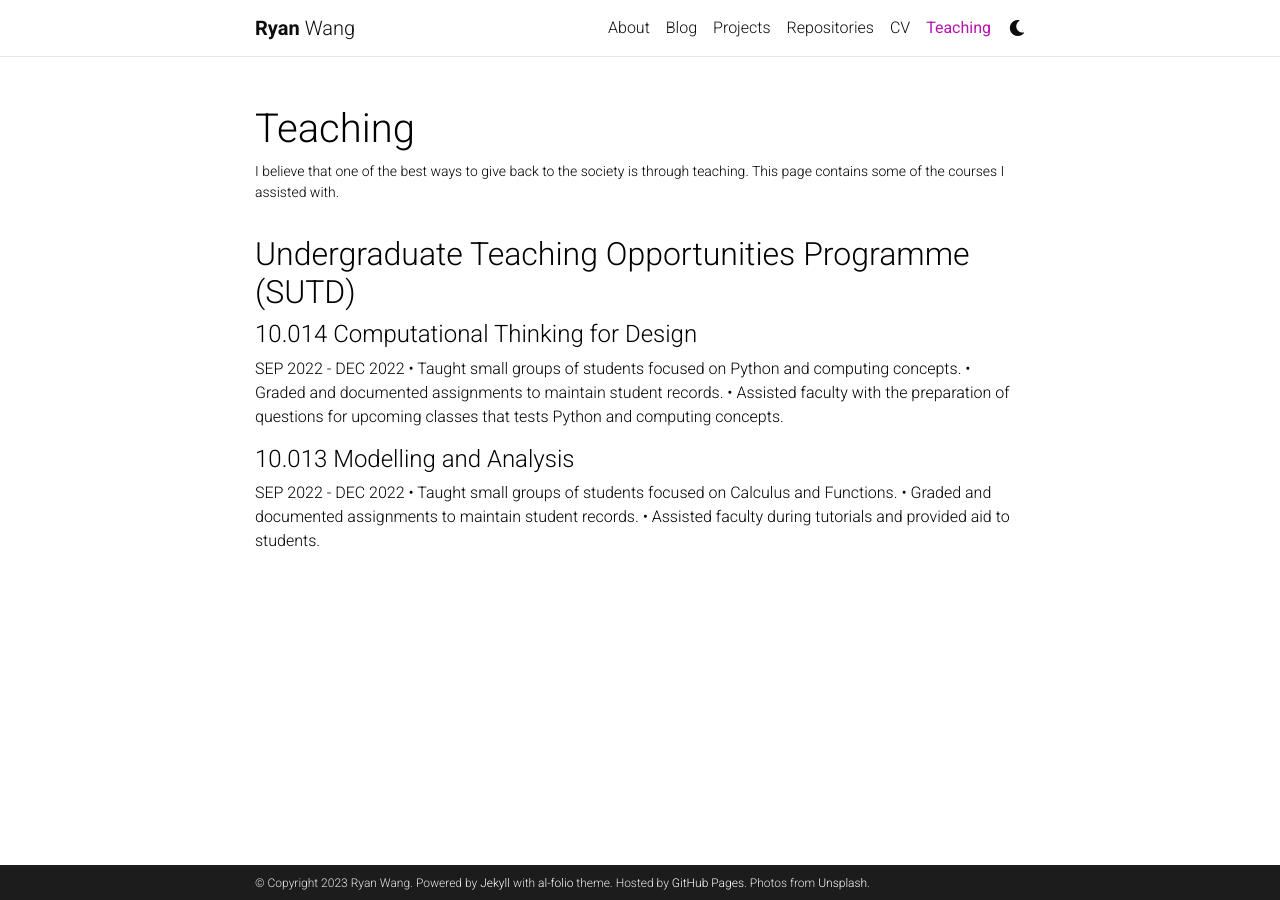
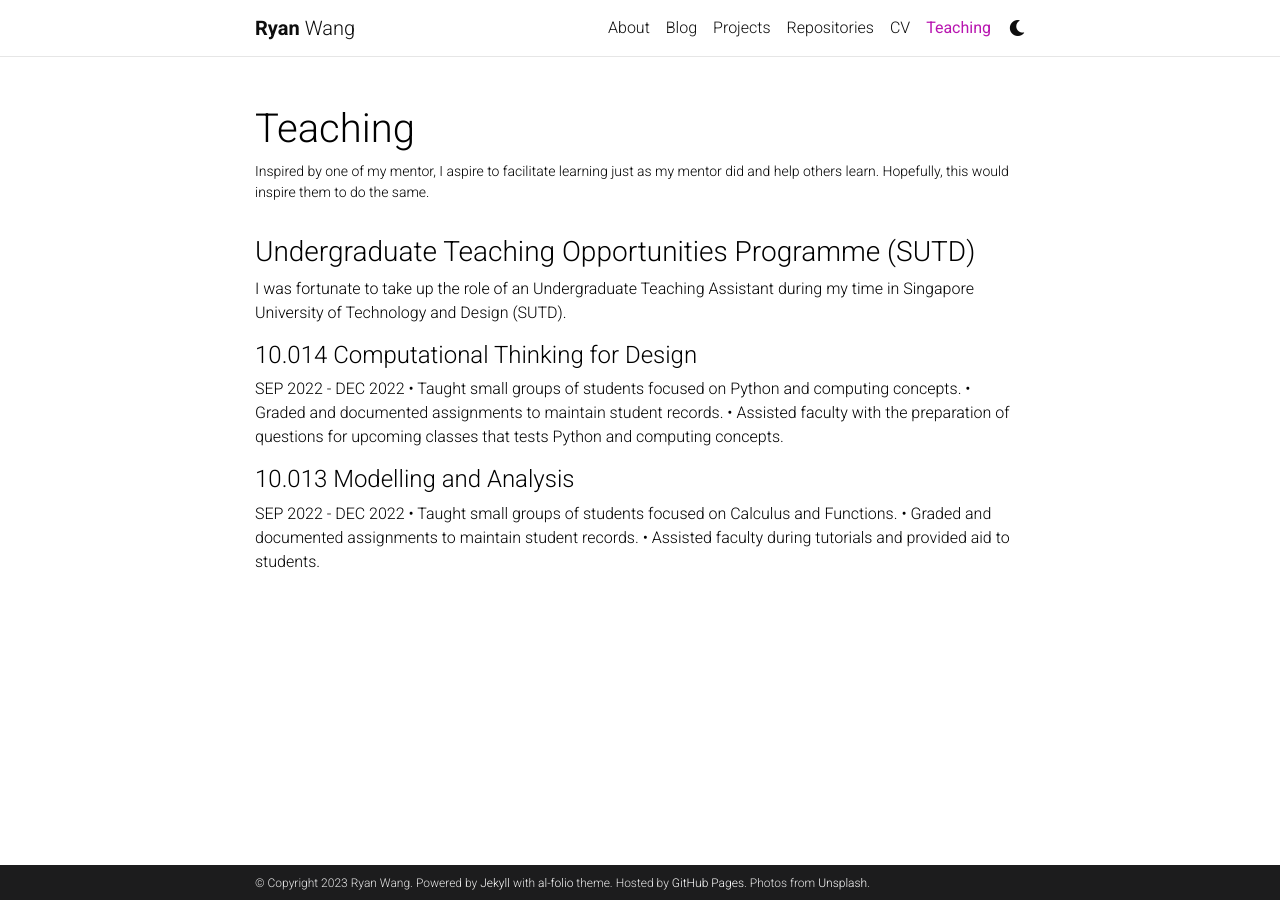
Before and after one commit to SausageMuffins/SausageMuffins.github.io, a Jekyll site: the page built from _pages/teaching.md, in a window 1280 px wide. Built offline with Jekyll 4.4.1, drawn with Linux system fonts in a browser that asks for light colours; comment, search, counter and statistics services are not loaded; a style sheet for code colours, icons or effects is not loaded.

Commit message:
Updated teaching.md

```diff
--- a/_pages/teaching.md
+++ b/_pages/teaching.md
@@ -2,12 +2,13 @@
 layout: page
 permalink: /teaching/
 title: Teaching
-description: I believe that one of the best ways to give back to the society is through teaching. This page contains some of the courses I assisted with.
+description: Inspired by one of my mentor, I aspire to facilitate learning just as my mentor did and help others learn. Hopefully, this would inspire them to do the same.
 nav: true
 nav_order: 5
 ---
 
-## Undergraduate Teaching Opportunities Programme (SUTD)
+### Undergraduate Teaching Opportunities Programme (SUTD)
+I was fortunate to take up the role of an Undergraduate Teaching Assistant during my time in Singapore University of Technology and Design (SUTD).
 
 #### 10.014 Computational Thinking for Design
 SEP 2022 - DEC 2022
```
